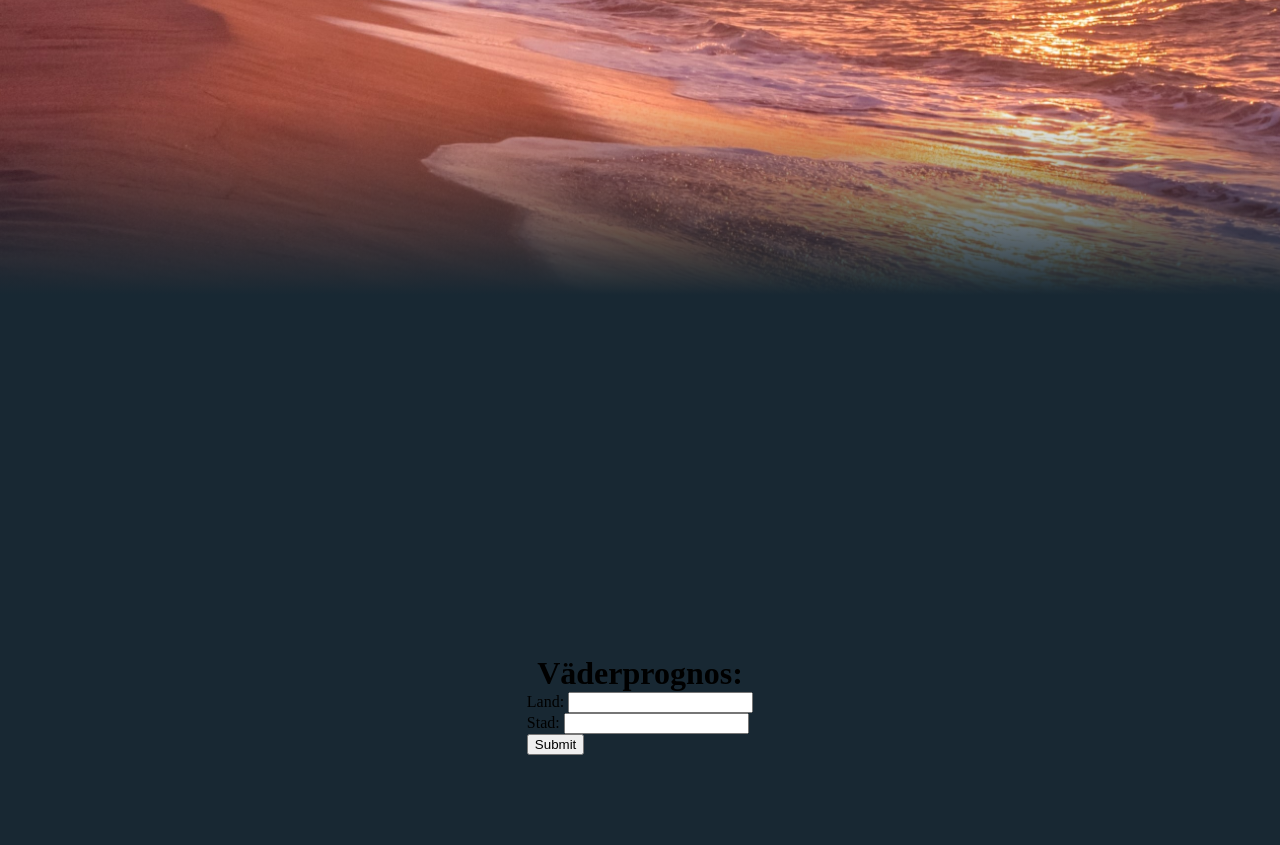
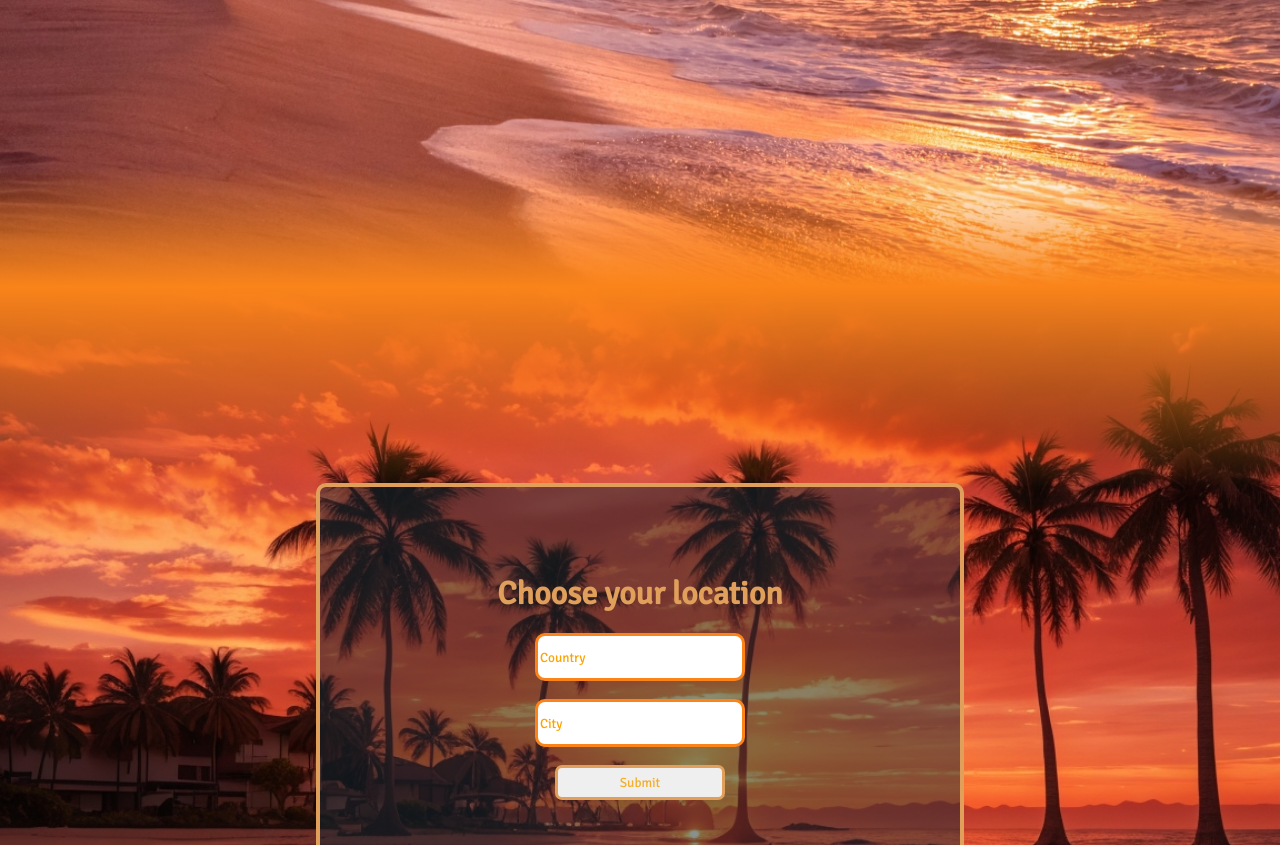
Before and after one commit to Loke321/Wheater, a plain HTML site: page index.html in a window 1280 px wide. Shown: the part 513-1358 px from the top of the page. Drawn offline with Linux system fonts and the light colour scheme.

Commit message:
Final Changes to frontpage

```diff
--- a/Styles/Homescreen.css
+++ b/Styles/Homescreen.css
@@ -68,7 +68,9 @@ div.FormContainer *{
     margin: 0;
 }
 div.FormContainer{
-    background-color: var(--black);
+    background-image: url(../Bilder/Tree.png);
+    background-size: cover;
+    background-repeat: no-repeat;
     height: 100vh;
     width: 100vw;
     display: flex;
@@ -77,12 +79,59 @@ div.FormContainer{
     flex-direction: column;
 }
 .Fade_blue{
-    background: linear-gradient(180deg, rgba(0,0,0,0) 0%, rgba(24,40,51,1) 80%);
+    background: linear-gradient(180deg, rgba(0,0,0,0) 20%, rgba(250, 132, 26,1) 50%, rgba(0,0,0,0) 100%);
     width: 100vw;
-    height: 30vh;
+    height: 50vh;
     position: absolute;
-    bottom: -7%;
+    top: 75%;
+}
+.Inputstyling{
+    border-radius: 10px;
+    width: clamp(200px,10%,300px);
+    height: 40px;
+    border: 3px solid;
+    border-color: var(--darker-orange);
+}
+div.FormContainer div form{
+    display: flex;
+    flex-direction: column;
+    align-items: center;
+}
+div.FormContainer div form input:first-child{
+    margin-top: 20px;
+}
+div.FormContainer div h1{
+    color: var(--brown);
+    font-family: 'Signika', sans-serif;
+}
+input.Inputstyling::placeholder{
+    color: var(--main-orange);
+    font-family: 'Signika', sans-serif;
+}
+div.FormContainer div form input:last-child{
+    width: clamp(170px,10%,220px);
+    height: 35px;
+    border: 3px solid;
+    border-color: var(--brown);
+    border-radius: 7px;
+    color: var(--yellow2);
+    font-family: 'Signika', sans-serif;
 }
 ::-webkit-scrollbar{
     width: 0px;
 }
+div.FormContainer div form input{
+    outline: none;
+}
+div.Lines{
+    border: 4px solid;
+    border-radius: 10px;
+    border-color: var(--brown);
+    display: flex;
+    flex-direction: column;
+    align-items: center;
+    justify-content: center;
+    width: 50%;
+    height: 50%;
+    background-color: rgb(24, 40, 51,0.5);
+}
--- a/Styles/footer.css
+++ b/Styles/footer.css
@@ -1,8 +1,8 @@
 @import "variables.css";
 @import url('https://fonts.googleapis.com/css2?family=Permanent+Marker&family=Signika&display=swap');
 #FooterContainer{
-    background-color: var(--light-blue);
-    color: var(--black);
+    background-color: var(--black);
+    color: var(--white);
     margin: 0;
 }
 
@@ -10,14 +10,6 @@
 div.footer_nav-and-logo{
     display: flex;
 
-}
-
-div.colorchange{
-    width: 100%;
-    height: 100px;
-    background-color: var(--blue);
-    background: rgb(0,77,169);
-    background: linear-gradient(180deg, rgba(0,77,169,1) 30%, rgba(157,217,243,1) 100%);
 }
 
 .Image{
@@ -30,7 +22,6 @@ display: flex;
 justify-content: space-around;
 padding-top: 50px;
 align-items: center;
-background-color: var(--light-blue);
 height: 100px;
 }
 
@@ -72,11 +63,3 @@ div.copyright{
 p#copyrights{
     font-family: 'Times New Roman', Times, serif;
 }
-
-div.colorchange2{
-    width: 100%;
-    height: 100px;
-    background-color: var(--blue);
-    background: rgb(0,77,169);
-    background: linear-gradient(0deg, rgba(0,77,169,1) 30%, rgba(157,217,243,1) 100%);
-}
--- a/Styles/variables.css
+++ b/Styles/variables.css
@@ -1,14 +1,14 @@
 :root {
-    --main-yellow: #FFC619;
+    --main-yellow: #ffc619;
     --yellow2: #f3af29;
     --main-orange: #FDA300;
-    --darker-orange: #FA841A;
+    --darker-orange: #fa841a;
     --blue: #004DA9;
     --light-blue: #9DD9F3;
     --dark-blue: #1F4762;
-    --black: #182833;
+    --black: rgb(24, 40, 51);
     --white: #E1E3E7;
-    --brown: #E09F5A;
+    --brown: #e09f5a;
     --logo-design: img(Bilder\Logo-removebg-preview.png);
 
 }
--- a/index.html
+++ b/index.html
@@ -5,7 +5,7 @@
     <meta name="viewport" content="width=device-width, initial-scale=1.0">
     <link rel="stylesheet" href="Styles/variables.css">
     <link rel="stylesheet" href="Styles/Homescreen.css">
-    <link rel="stylesheet" href="Styles/footer.css"
+    <link rel="stylesheet" href="Styles/footer.css">
     <title>Wheater</title>
 </head>
 <body>
@@ -34,16 +34,16 @@
 
 
     <div class="FormContainer">
-    <h1>Väderprognos:</h1>
+    <div class="Lines">
+    <h1>Choose your location</h1>
     <form action="Weatherdisplay.html" method="post" id="locationForm">
-        <label for="land">Land: </label>
-        <input type="text" id="land" name="land" required>
+        <input class="Inputstyling" type="text" id="land" name="land" required placeholder="Country">
         <br>
-        <label for="stad">Stad: </label>
-        <input type="text" id="stad" name="stad" required>
+        <input class="Inputstyling" type="text" id="stad" name="stad" required placeholder="City">
         <br>
         <input type="submit" name="" id="">
     </form>
+    </div>
     </div>
 
 
```
Also changed, not shown: Bilder/Palm.webp (added), Bilder/Tree.png (added).
